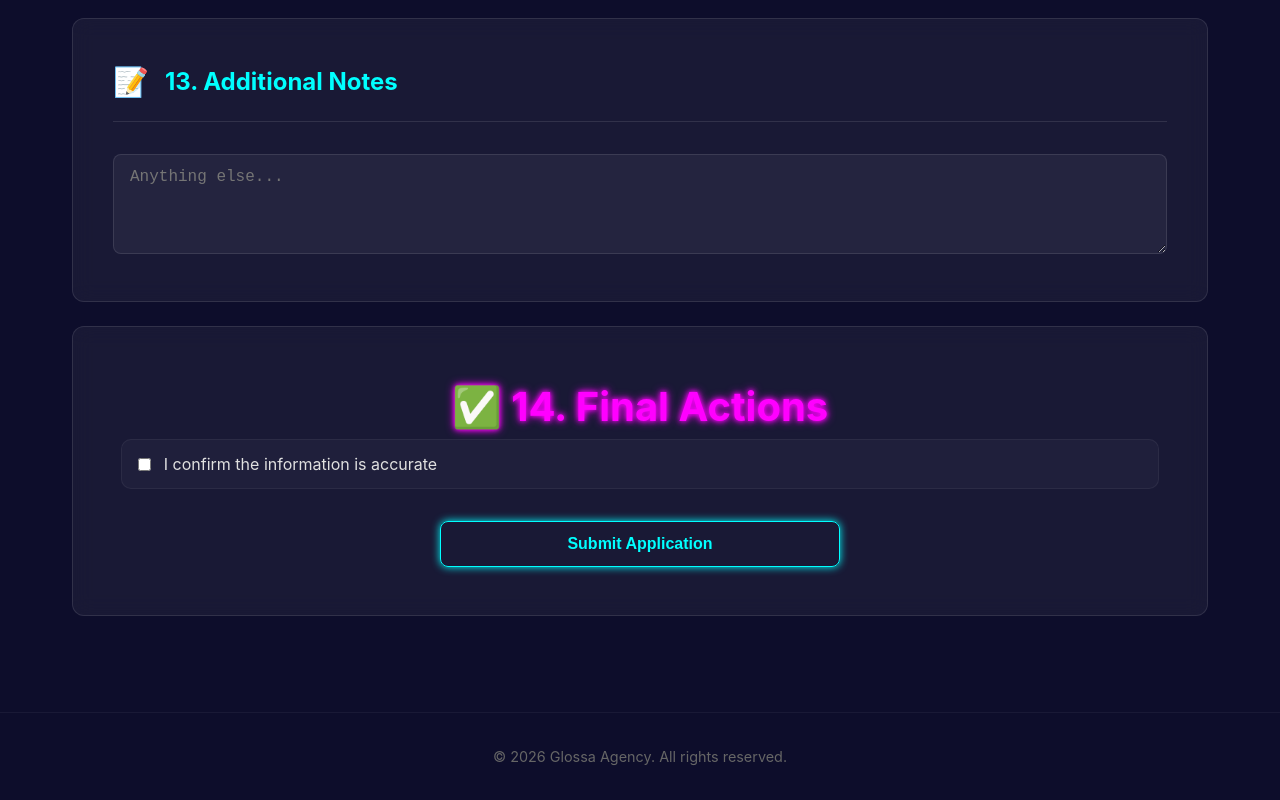
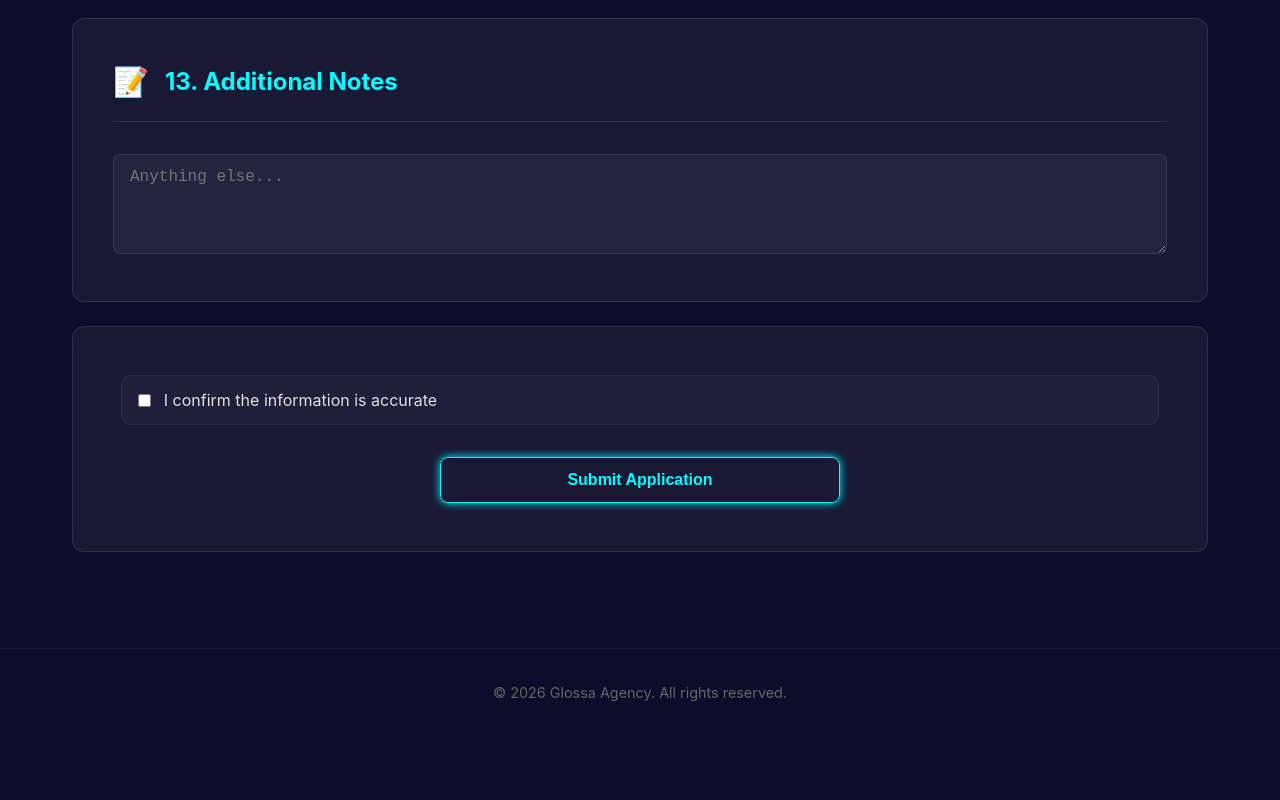
Before and after one commit to rmali83/Glossa, a React (Vite) app: page /join-us in a window 1280 px wide. Shown: the part 4342-5142 px from the top of the page. After the commit the page ends 5078 px from the top, so only its background shows below. Built offline with nearby package versions, Linux system fonts and the light colour scheme.

Commit message:
style: remove final action headings from onboarding forms

```diff
--- a/src/pages/TranslatorOnboarding.jsx
+++ b/src/pages/TranslatorOnboarding.jsx
@@ -356,7 +356,6 @@ const TranslatorOnboarding = () => {
                         </Section>
 
                         <div className="final-actions glass-panel">
-                            <h2 className="text-neon-pink">✅ 14. Final Actions</h2>
                             <label className="checkbox-item full-width mt-1"><input type="checkbox" required /><span>I confirm the information is accurate</span></label>
                             <button type="submit" className="btn btn-primary submit-btn-large">Submit Application</button>
                         </div>
@@ -497,7 +496,6 @@ const TranslatorOnboarding = () => {
                         </Section>
 
                         <div className="final-actions glass-panel">
-                            <h2 className="text-neon-pink">✅ 13. Submission</h2>
                             <label className="checkbox-item full-width mt-1"><input type="checkbox" required /><span>I confirm I am authorized to represent this agency</span></label>
                             <button type="submit" className="btn btn-primary submit-btn-large">Submit Agency Application</button>
                         </div>
```
